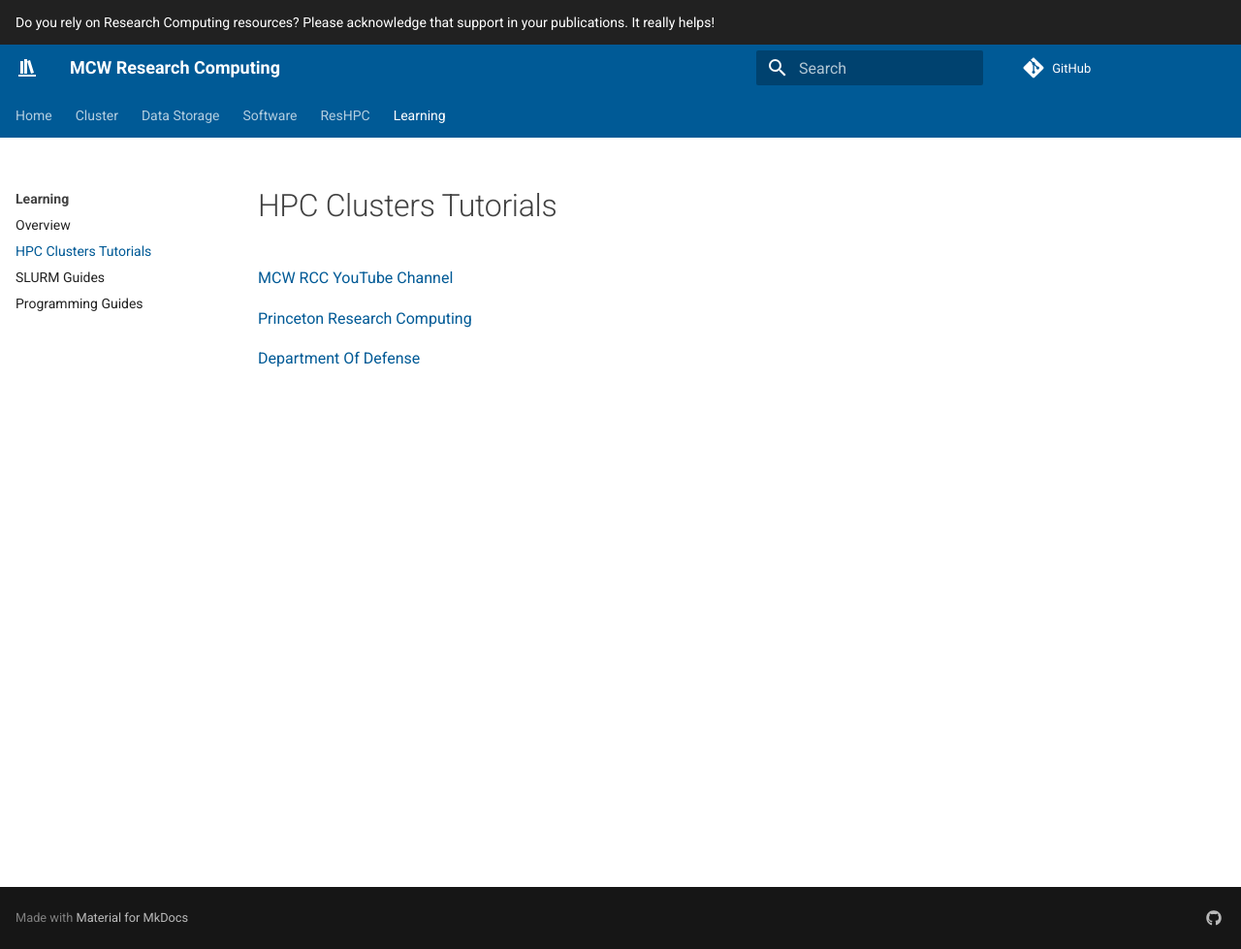
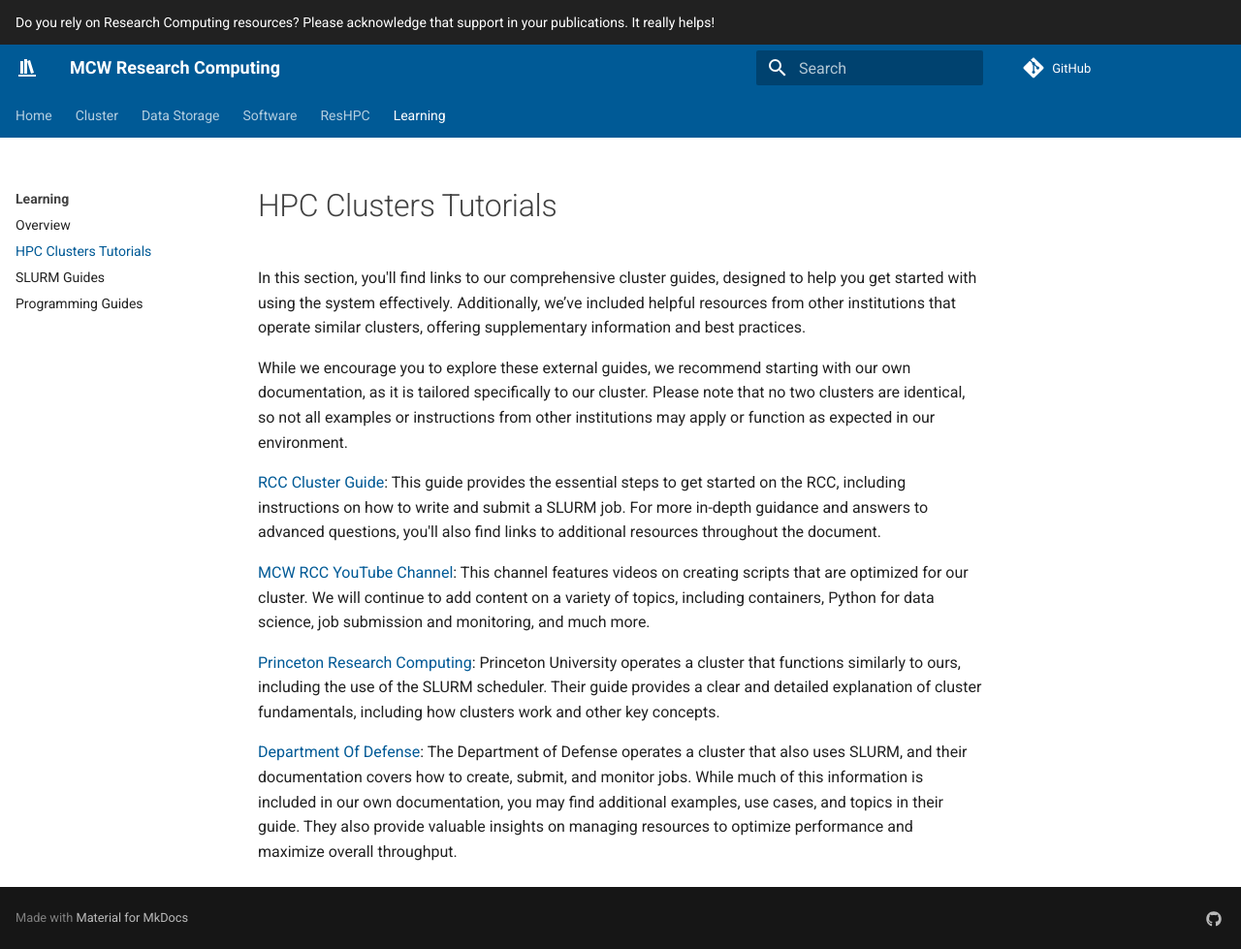
Before and after one commit to mcw-rcc/mcw-rcc.github.io, an MkDocs documentation site: the page built from docs/learning/hpc_clusters.md, in a window 1280 px wide and 979 px high. Shown: the whole window at 97% size. Built offline with MkDocs 1.6.1 and Material for MkDocs 9.7.7, drawn with Linux system fonts in a browser that asks for light colours; comment, search, counter and statistics services are not loaded.

Commit message:
improved Learning section

```diff
--- a/docs/learning/hpc_clusters.md
+++ b/docs/learning/hpc_clusters.md
@@ -1,7 +1,13 @@
 # HPC Clusters Tutorials
 
-[MCW RCC YouTube Channel](https://www.youtube.com/channel/UC2FsgYZHYY9kUFuZ_9solEw){:target="_blank"}
+In this section, you'll find links to our comprehensive cluster guides, designed to help you get started with using the system effectively. Additionally, we’ve included helpful resources from other institutions that operate similar clusters, offering supplementary information and best practices.
 
-[Princeton  Research Computing](https://researchcomputing.princeton.edu/get-started/guide-princeton-clusters){:target="_blank"}
+While we encourage you to explore these external guides, we recommend starting with our own documentation, as it is tailored specifically to our cluster. Please note that no two clusters are identical, so not all examples or instructions from other institutions may apply or function as expected in our environment.
 
-[Department Of Defense](https://centers.hpc.mil/users/docs/navy/nautilusSlurmGuide.html){:target="_blank"}
+[RCC Cluster Guide](../cluster/quickstart.md): This guide provides the essential steps to get started on the RCC, including instructions on how to write and submit a SLURM job. For more in-depth guidance and answers to advanced questions, you'll also find links to additional resources throughout the document.
+
+[MCW RCC YouTube Channel](https://www.youtube.com/channel/UC2FsgYZHYY9kUFuZ_9solEw){:target="_blank"}: This channel features videos on creating scripts that are optimized for our cluster. We will continue to add content on a variety of topics, including containers, Python for data science, job submission and monitoring, and much more.
+
+[Princeton  Research Computing](https://researchcomputing.princeton.edu/get-started/guide-princeton-clusters){:target="_blank"}: Princeton University operates a cluster that functions similarly to ours, including the use of the SLURM scheduler. Their guide provides a clear and detailed explanation of cluster fundamentals, including how clusters work and other key concepts.
+
+[Department Of Defense](https://centers.hpc.mil/users/docs/navy/nautilusSlurmGuide.html){:target="_blank"}: The Department of Defense operates a cluster that also uses SLURM, and their documentation covers how to create, submit, and monitor jobs. While much of this information is included in our own documentation, you may find additional examples, use cases, and topics in their guide. They also provide valuable insights on managing resources to optimize performance and maximize overall throughput.
```
Also changed, not shown: docs/learning/learning.md (+3 -3 lines), docs/learning/programming.md (+4 -2 lines), docs/learning/slurm.md (+4 -2 lines).
